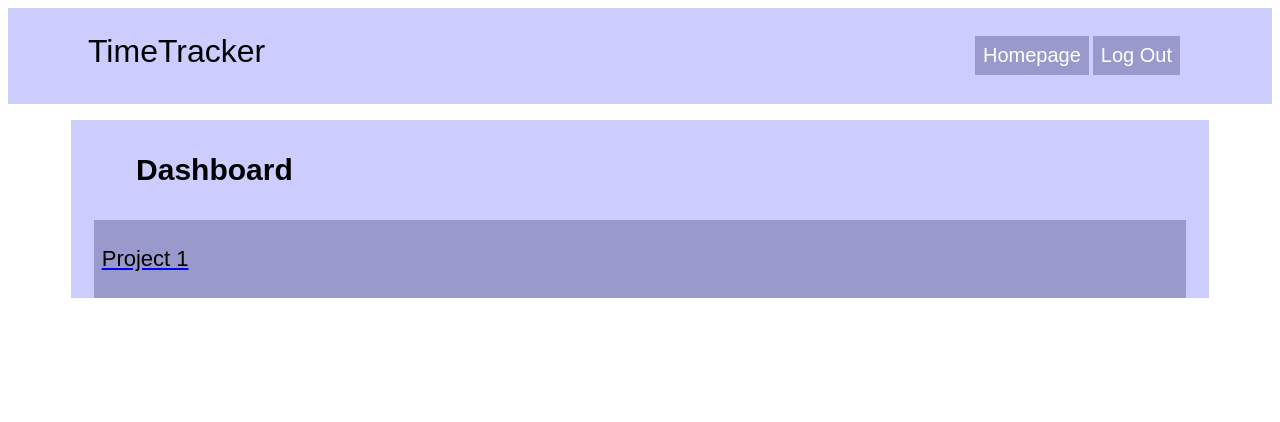
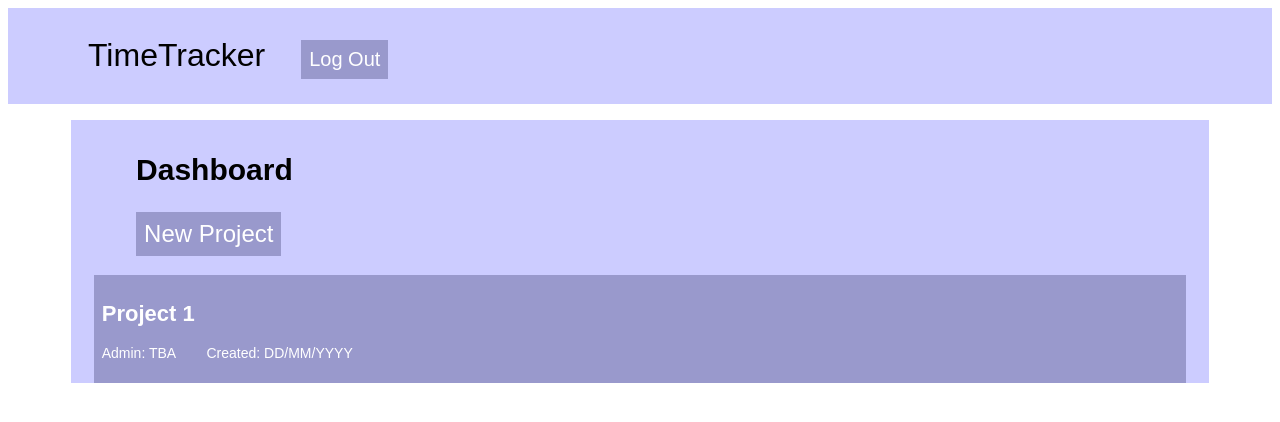
Before and after one commit to Sadeeptha-B/TimeTracker, a plain HTML site: page html/home.html in a window 1280 px wide. Drawn offline with Linux system fonts and the light colour scheme.

Commit message:
Web pages update

```diff
--- a/html/generic_style.css
+++ b/html/generic_style.css
@@ -9,12 +9,13 @@ div.header_content_wrapper{
     margin-right: 32px;
     margin-bottom: 4px;
     margin-top: 4px;
+    display: inline-block;
     /* border: solid; */
 }
 
 div.header_word_wrapper{
     display: inline-block;
-    width: 60%;
+    width: auto;
     margin-bottom: 4px;
     margin-top: 4px;
     margin-left: 16px;
@@ -26,10 +27,7 @@ div.header_word_wrapper{
 }
 
 div.header_links_wrapper{
-    text-align: right;
     display: inline-block;
-    width: 20%;
-    margin-left: 8%;
     margin-bottom: 8px;
     margin-top: 8px;
     padding-left: 16px;
@@ -81,16 +79,32 @@ div.dash_container{
     margin-right: 1%;
 }
 
+a.dash_project{
+    text-decoration: none;
+}
+
 div.dash_project{
     margin-left: 1%;
     margin-right: 1%;
+    margin-top: 1%;
+    margin-bottom: 1%;
     background-color: #9999cc;
     padding: 8px;
+    font: "Arial";
 }
 
 h2.dash_project_head{
-    color: black;
-    font: 22px "Arial";
+    color: white;
+    font: bold 22px "Arial";
+}
+
+p.project_summary{
+    color: white;
+    font: 14px "Arial";
+}
+
+button.body_button_generic{
+    font: 24px "Arial";
 }
 
 div.form{
--- a/html/dashboard.html
+++ b/html/home.html
@@ -10,7 +10,6 @@
                 <h1>TimeTracker</h1>
             </div>
             <div class="header_links_wrapper">
-                <a href="home.html"><button class="header_links_button">Homepage</button></a>
                 <a href="login.html"><button class="header_links_button">Log Out</button></a>
             </div>
         </div>
@@ -19,11 +18,15 @@
         <div class="dashboard">
             <div class="dashboard_header">
                 <h2 class="dashboard_header">Dashboard</h2>
+                <a href="newproject.html">
+                    <button class="body_button_generic">New Project</button>
+                </a>
             </div>
             <div class="dash_container">
-                <a href="userform.html">
+                <a class="dash_project" href="project.html">
                     <div class="dash_project">
                         <h2 class="dash_project_head">Project 1</h2>
+                        <p class="project_summary">Admin: TBA &nbsp;&nbsp;&nbsp;&nbsp;&nbsp;&nbsp; Created: DD/MM/YYYY</p>
                     </div>
                 </a>
             </div>
```
Also changed, not shown: html/signup.html (+10 -0 lines), html/userform.html (+1 -1 lines).
